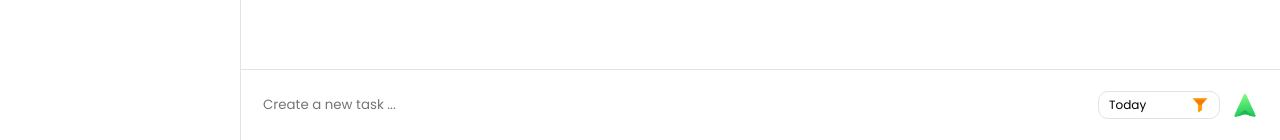
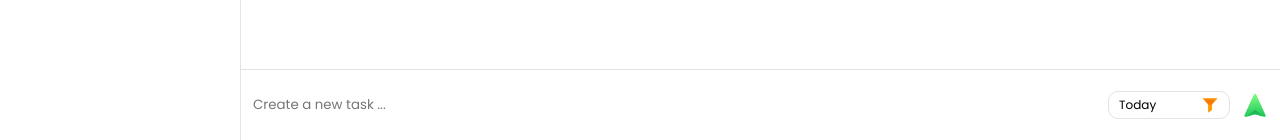
Before and after one commit to avinasdube/listdown, a React (Create React App) app: page / in a window 1280 px wide. Shown: the part 660-800 px from the top of the page. Built offline with nearby package versions, Linux system fonts and the light colour scheme.

Commit message:
[modified] : fixed padding

```diff
--- a/src/components/CreateTask/CreateTask.scss
+++ b/src/components/CreateTask/CreateTask.scss
@@ -20,7 +20,7 @@
 
         .formContainer {
             width: 100%;
-            padding: 20px;
+            padding: 20px 10px;
 
             input {
                 outline: none;
```
